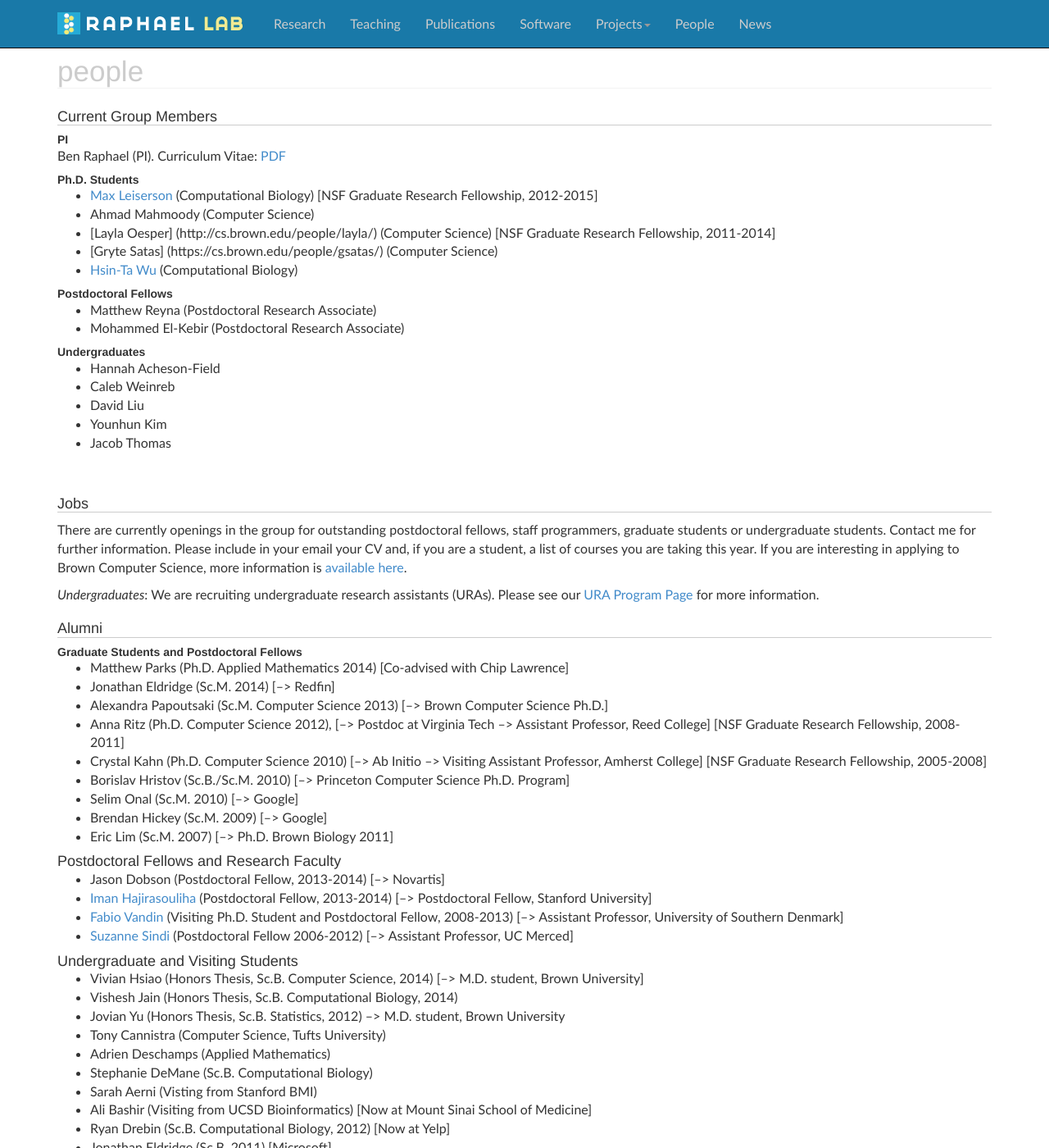
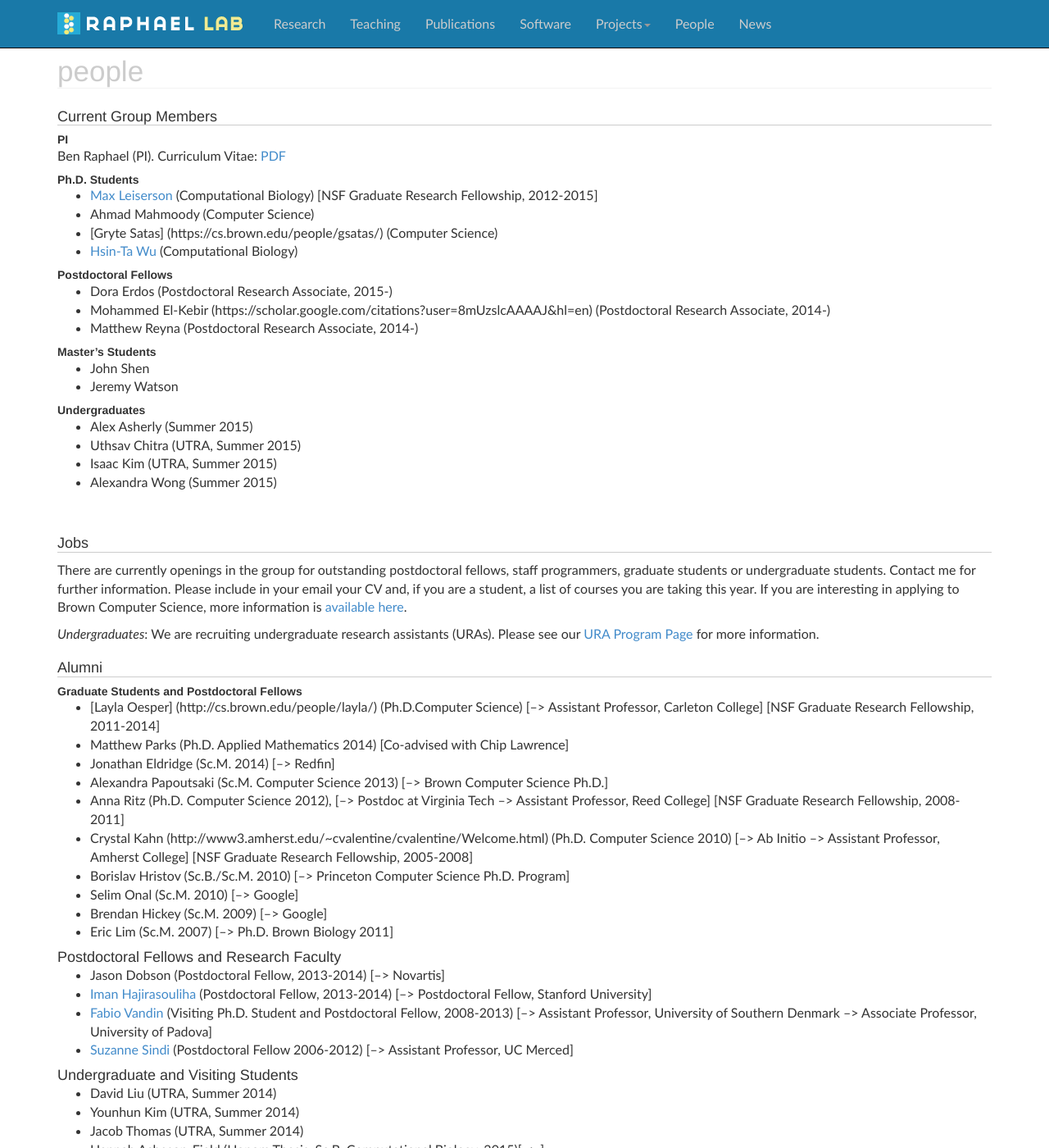
Before and after one commit to raphael-group/raphael-group.github.io, a Jekyll site: the page built from people/index.md, in a window 1280 px wide and 1400 px high. Shown: the whole window at 82% size. Built offline with Jekyll 4.4.1, drawn with Linux system fonts in a browser that asks for light colours; nearby versions of some CDN libraries; Markdown is read by kramdown in place of the engine named in the settings; comment, search, counter and statistics services are not loaded; some of the changed text lies outside the part shown.

Commit message:
updated people

```diff
--- a/people/index.md
+++ b/people/index.md
@@ -13,23 +13,24 @@ Ben Raphael (PI). Curriculum Vitae: [PDF](http://compbio-research.cs.brown.edu/p
 ###Ph.D. Students
 * [Max Leiserson](http://maxleiserson.com) (Computational Biology) [NSF Graduate Research Fellowship, 2012-2015]
 * Ahmad Mahmoody (Computer Science)
-* [Layla Oesper] (http://cs.brown.edu/people/layla/) (Computer Science) [NSF Graduate Research Fellowship, 2011-2014]
 * [Gryte Satas] (https://cs.brown.edu/people/gsatas/) (Computer Science)
 * [Hsin-Ta Wu](http://cs.brown.edu/people/bournewu/) (Computational Biology)
 
 ###Postdoctoral Fellows
-* Matthew Reyna (Postdoctoral Research Associate)
-* Mohammed El-Kebir (Postdoctoral Research Associate)
+* Dora Erdos (Postdoctoral Research Associate, 2015-)
+* Mohammed El-Kebir (https://scholar.google.com/citations?user=8mUzslcAAAAJ&hl=en) (Postdoctoral Research Associate, 2014-)
+* Matthew Reyna (Postdoctoral Research Associate, 2014-)
 
 
+###Master's Students
+* John Shen
+* Jeremy Watson
 
 ###Undergraduates
-* Hannah Acheson-Field
-* Caleb Weinreb
-* David Liu
-* Younhun Kim
-* Jacob Thomas
-
+* Alex Asherly (Summer 2015)
+* Uthsav Chitra (UTRA, Summer 2015)
+* Isaac Kim (UTRA, Summer 2015)
+* Alexandra Wong (Summer 2015)
 
 <a name="jobs"></a>
 ##Jobs
@@ -39,11 +40,12 @@ There are currently openings in the group for outstanding postdoctoral fellows,
 
 ##Alumni
 ###Graduate Students and Postdoctoral Fellows
+* [Layla Oesper] (http://cs.brown.edu/people/layla/) (Ph.D.Computer Science) [--> Assistant Professor, Carleton College] [NSF Graduate Research Fellowship, 2011-2014]
 * Matthew Parks (Ph.D. Applied Mathematics 2014) [Co-advised with Chip Lawrence]
 * Jonathan Eldridge (Sc.M. 2014) [--> Redfin]
 * Alexandra Papoutsaki (Sc.M. Computer Science 2013) [--> Brown Computer Science Ph.D.]
 * Anna Ritz (Ph.D. Computer Science 2012), [--> Postdoc at Virginia Tech --> Assistant Professor, Reed College] [NSF Graduate Research Fellowship, 2008-2011]
-* Crystal Kahn (Ph.D. Computer Science 2010) [--> Ab Initio --> Visiting Assistant Professor, Amherst College] [NSF Graduate Research Fellowship, 2005-2008]
+* Crystal Kahn (http://www3.amherst.edu/~cvalentine/cvalentine/Welcome.html) (Ph.D. Computer Science 2010) [--> Ab Initio --> Assistant Professor, Amherst College] [NSF Graduate Research Fellowship, 2005-2008]
 * Borislav Hristov (Sc.B./Sc.M. 2010) [--> Princeton Computer Science Ph.D. Program]
 * Selim Onal (Sc.M. 2010) [--> Google]
 * Brendan Hickey (Sc.M. 2009) [-->  Google]
@@ -54,10 +56,15 @@ There are currently openings in the group for outstanding postdoctoral fellows,
 #### Postdoctoral Fellows and Research Faculty
 * Jason Dobson (Postdoctoral Fellow, 2013-2014) [--> Novartis]
 * [Iman Hajirasouliha](http://www.imanh.org/) (Postdoctoral Fellow, 2013-2014) [--> Postdoctoral Fellow, Stanford University]
-* [Fabio Vandin](http://www.imada.sdu.dk/~vandinfa/") (Visiting Ph.D. Student and Postdoctoral Fellow, 2008-2013) [--> Assistant Professor, University of Southern Denmark]
+* [Fabio Vandin](University of Padova) (Visiting Ph.D. Student and Postdoctoral Fellow, 2008-2013) [--> Assistant Professor, University of Southern Denmark --> Associate Professor, University of Padova]
 * [Suzanne Sindi](http://faculty.ucmerced.edu/ssindi/) (Postdoctoral Fellow 2006-2012) [--> Assistant Professor, UC Merced]
 
 ####Undergraduate and Visiting Students
+* David Liu (UTRA, Summer 2014)
+* Younhun Kim (UTRA, Summer 2014)
+* Jacob Thomas (UTRA, Summer 2014)
+* Hannah Acheson-Field (Honors Thesis, Sc.B. Computational Biology, 2015)[--> ]
+* Caleb Weinreb [--> Ph.D. Student, Harvard Systems Biology]
 * Vivian Hsiao (Honors Thesis, Sc.B. Computer Science, 2014) [--> M.D. student, Brown University]
 * Vishesh Jain (Honors Thesis, Sc.B. Computational Biology, 2014)
 * Jovian Yu (Honors Thesis, Sc.B. Statistics, 2012) --> M.D. student, Brown University
```
